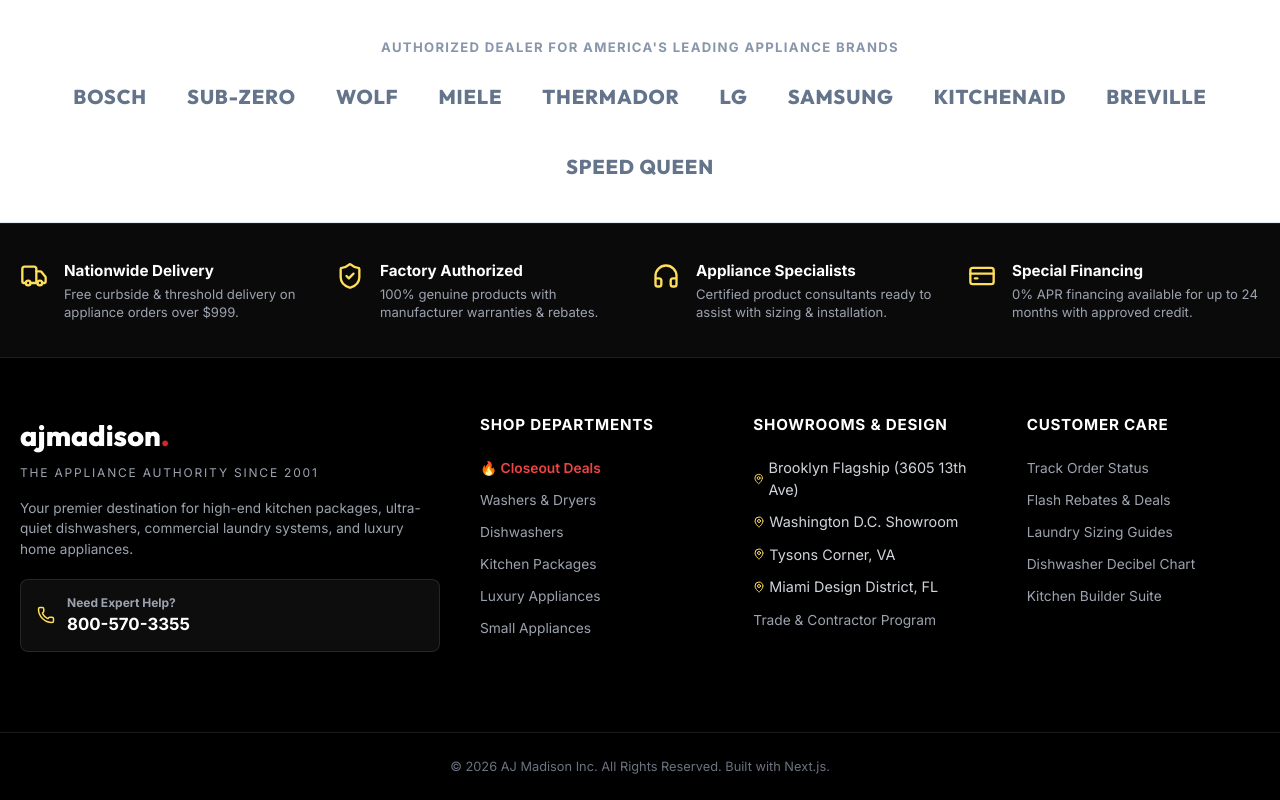
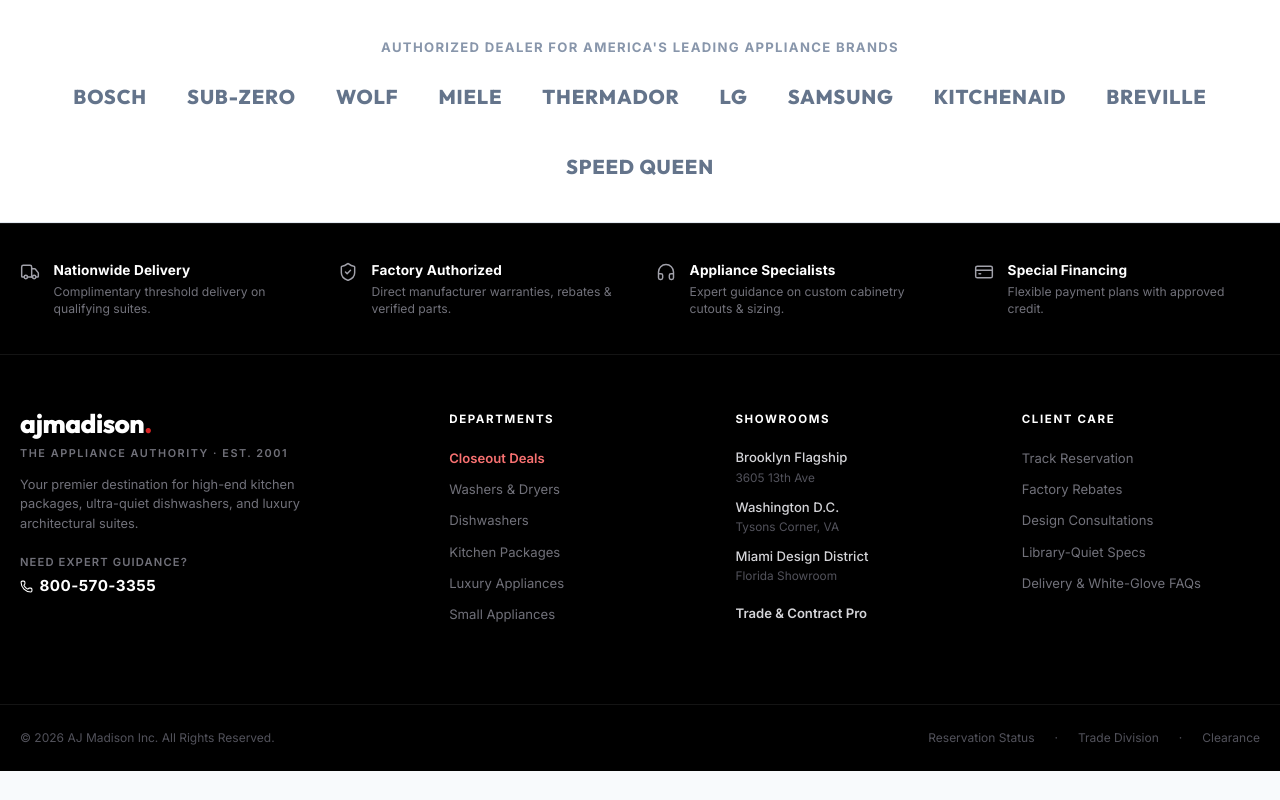
Before and after one commit to muneeb1097m/ajmadison, a Next.js app: page / in a window 1280 px wide. Shown: the part 9016-9816 px from the top of the page. After the commit the page ends 9787 px from the top, so only its background shows below. Built offline with nearby package versions, Linux system fonts and the light colour scheme; no server answers.

Commit message:
refactor(footer): modernize footer with clean, refined minimal luxury styling

```diff
--- a/src/components/Footer.module.css
+++ b/src/components/Footer.module.css
@@ -1,73 +1,95 @@
 .footer {
   background-color: #000000;
-  color: #d1d5db;
-  font-size: 0.9rem;
+  color: #a1a1aa;
+  font-size: 0.85rem;
   margin-top: auto;
-  border-top: 1px solid rgba(255, 255, 255, 0.1);
+  border-top: 1px solid rgba(255, 255, 255, 0.08);
 }
 
-/* Value Props Strip */
+/* =========================================================================
+   1. VALUE PROPS STRIP (MINIMAL & REFINED)
+   ========================================================================= */
 .valuePropsStrip {
-  background-color: #0a0a0a;
+  background-color: #000000;
   border-bottom: 1px solid rgba(255, 255, 255, 0.08);
   padding: 2.25rem 0;
 }
 
 .valuePropsGrid {
   display: grid;
-  grid-template-columns: repeat(auto-fit, minmax(240px, 1fr));
-  gap: 1.5rem;
+  grid-template-columns: repeat(4, 1fr);
+  gap: 2rem;
+}
+
+@media (max-width: 900px) {
+  .valuePropsGrid {
+    grid-template-columns: repeat(2, 1fr);
+    gap: 1.5rem;
+  }
+}
+
+@media (max-width: 500px) {
+  .valuePropsGrid {
+    grid-template-columns: 1fr;
+    gap: 1.25rem;
+  }
 }
 
 .propItem {
   display: flex;
   align-items: flex-start;
-  gap: 1rem;
+  gap: 0.85rem;
 }
 
 .propIcon {
-  color: #ffde59;
+  color: #a1a1aa;
   flex-shrink: 0;
   margin-top: 2px;
 }
 
 .propTitle {
-  font-size: 0.95rem;
+  font-size: 0.85rem;
   font-weight: 700;
   color: #ffffff;
-  margin-bottom: 0.2rem;
+  letter-spacing: 0.01em;
+  margin-bottom: 0.15rem;
 }
 
 .propDesc {
-  font-size: 0.82rem;
-  color: #9ca3af;
-  line-height: 1.35;
+  font-size: 0.76rem;
+  color: #71717a;
+  line-height: 1.45;
 }
 
-/* Main Footer */
+/* =========================================================================
+   2. MAIN FOOTER (MINIMAL LUXURY 4-COLUMN)
+   ========================================================================= */
 .mainFooter {
-  padding: 3.5rem 0 2rem;
+  padding: 3.5rem 0 2.5rem;
 }
 
 .footerGrid {
   display: grid;
-  grid-template-columns: 1.8fr repeat(3, 1fr);
-  gap: 2.5rem;
-  margin-bottom: 3rem;
+  grid-template-columns: 1.6fr 1fr 1fr 1fr;
+  gap: 3rem;
+  margin-bottom: 2.5rem;
 }
 
-@media (max-width: 900px) {
+@media (max-width: 960px) {
   .footerGrid {
     grid-template-columns: 1fr 1fr;
+    gap: 2rem;
   }
 }
 
-@media (max-width: 580px) {
+@media (max-width: 540px) {
   .footerGrid {
     grid-template-columns: 1fr;
+    gap: 2rem;
   }
 }
 
+/* Brand Column */
 .brandCol {
   display: flex;
   flex-direction: column;
@@ -75,10 +97,11 @@
 
 .footerLogo {
   font-family: var(--font-display);
-  font-size: 1.8rem;
+  font-size: 1.65rem;
   font-weight: 800;
   color: #ffffff;
-  margin-bottom: 0.4rem;
+  letter-spacing: -0.02em;
+  line-height: 1;
 }
 
 .footerLogoAccent {
@@ -86,45 +109,60 @@
 }
 
 .brandTagline {
-  font-size: 0.75rem;
+  font-size: 0.68rem;
   text-transform: uppercase;
-  letter-spacing: 0.15em;
-  color: #9ca3af;
-  margin-bottom: 1rem;
+  letter-spacing: 0.14em;
+  color: #71717a;
+  margin: 0.45rem 0 0.85rem;
+  font-weight: 600;
 }
 
 .brandBio {
-  font-size: 0.85rem;
-  color: #9ca3af;
-  line-height: 1.5;
+  font-size: 0.8rem;
+  color: #71717a;
+  line-height: 1.55;
   margin-bottom: 1.25rem;
+  max-width: 340px;
 }
 
-.phoneCard {
-  background: rgba(255, 255, 255, 0.05);
-  border: 1px solid rgba(255, 255, 255, 0.1);
-  padding: 0.85rem 1rem;
-  border-radius: var(--radius-md);
+/* Minimal Clean Contact */
+.minimalContact {
+  display: flex;
+  flex-direction: column;
+  gap: 0.25rem;
+}
+
+.contactLabel {
+  font-size: 0.7rem;
+  text-transform: uppercase;
+  letter-spacing: 0.1em;
+  color: #71717a;
+  font-weight: 600;
+}
+
+.contactPhone {
   display: inline-flex;
   align-items: center;
-  gap: 0.75rem;
+  gap: 0.4rem;
   color: #ffffff;
+  font-size: 0.95rem;
   font-weight: 700;
+  letter-spacing: 0.03em;
+  transition: color var(--transition-fast);
 }
 
-.phoneCard a {
-  color: #ffffff;
-  font-size: 1.05rem;
+.contactPhone:hover {
+  color: #d2ec59;
 }
 
+/* Navigation Columns */
 .footerHeading {
-  font-size: 0.95rem;
+  font-size: 0.72rem;
   font-weight: 700;
   color: #ffffff;
   text-transform: uppercase;
-  letter-spacing: 0.05em;
+  letter-spacing: 0.14em;
   margin-bottom: 1.25rem;
-  position: relative;
 }
 
 .footerLinks {
@@ -135,23 +173,53 @@
 }
 
 .footerLinks a {
-  color: #9ca3af;
-  font-size: 0.86rem;
-  transition: color var(--transition-fast), transform var(--transition-fast);
-  display: inline-block;
+  color: #71717a;
+  font-size: 0.82rem;
+  transition: color var(--transition-fast);
 }
 
 .footerLinks a:hover {
   color: #ffffff;
-  transform: translateX(3px);
 }
 
-/* Bottom Copyright Bar */
+.closeoutLink {
+  color: #f87171 !important;
+  font-weight: 600;
+  display: inline-flex;
+  align-items: center;
+  gap: 0.35rem;
+}
+
+.closeoutLink:hover {
+  color: #ffffff !important;
+}
+
+.showroomItem {
+  color: #71717a;
+  font-size: 0.82rem;
+  display: flex;
+  flex-direction: column;
+  gap: 0.1rem;
+}
+
+.showroomCity {
+  color: #d4d4d8;
+  font-weight: 500;
+}
+
+.showroomAddress {
+  color: #52525b;
+  font-size: 0.74rem;
+}
+
+/* =========================================================================
+   3. BOTTOM COPYRIGHT BAR (MINIMAL)
+   ========================================================================= */
 .bottomBar {
-  border-top: 1px solid rgba(255, 255, 255, 0.1);
+  border-top: 1px solid rgba(255, 255, 255, 0.08);
   padding: 1.5rem 0;
-  font-size: 0.8rem;
-  color: #6b7280;
+  font-size: 0.75rem;
+  color: #52525b;
 }
 
 .bottomInner {
@@ -162,17 +230,17 @@
   gap: 1rem;
 }
 
-.paymentBadges {
+.bottomLinks {
   display: flex;
   align-items: center;
-  gap: 0.75rem;
-  font-size: 0.75rem;
-  color: #9ca3af;
+  gap: 1.25rem;
 }
 
-.paymentPill {
-  background: rgba(255, 255, 255, 0.08);
-  padding: 0.2rem 0.6rem;
-  border-radius: 4px;
-  font-weight: 600;
+.bottomLinks a {
+  color: #52525b;
+  transition: color var(--transition-fast);
 }
+
+.bottomLinks a:hover {
+  color: #a1a1aa;
+}
--- a/src/components/Footer.tsx
+++ b/src/components/Footer.tsx
@@ -1,51 +1,51 @@
 import React from 'react';
 import Link from 'next/link';
-import { Truck, ShieldCheck, Headphones, CreditCard, Phone, MapPin } from 'lucide-react';
+import { Truck, ShieldCheck, Headphones, CreditCard, Phone } from 'lucide-react';
 import styles from './Footer.module.css';
 
 export default function Footer() {
   return (
     <footer className={styles.footer}>
-      {/* 1. Value Props Banner */}
+      {/* 1. Value Props Strip (Minimal & Understated) */}
       <div className={styles.valuePropsStrip}>
         <div className="container">
           <div className={styles.valuePropsGrid}>
             <div className={styles.propItem}>
-              <Truck size={28} className={styles.propIcon} />
+              <Truck size={20} strokeWidth={1.75} className={styles.propIcon} />
               <div>
                 <div className={styles.propTitle}>Nationwide Delivery</div>
                 <div className={styles.propDesc}>
-                  Free curbside & threshold delivery on appliance orders over $999.
+                  Complimentary threshold delivery on qualifying suites.
                 </div>
               </div>
             </div>
 
             <div className={styles.propItem}>
-              <ShieldCheck size={28} className={styles.propIcon} />
+              <ShieldCheck size={20} strokeWidth={1.75} className={styles.propIcon} />
               <div>
                 <div className={styles.propTitle}>Factory Authorized</div>
                 <div className={styles.propDesc}>
-                  100% genuine products with manufacturer warranties & rebates.
+                  Direct manufacturer warranties, rebates & verified parts.
                 </div>
               </div>
             </div>
 
             <div className={styles.propItem}>
-              <Headphones size={28} className={styles.propIcon} />
+              <Headphones size={20} strokeWidth={1.75} className={styles.propIcon} />
               <div>
                 <div className={styles.propTitle}>Appliance Specialists</div>
                 <div className={styles.propDesc}>
-                  Certified product consultants ready to assist with sizing & installation.
+                  Expert guidance on custom cabinetry cutouts & sizing.
                 </div>
               </div>
             </div>
 
             <div className={styles.propItem}>
-              <CreditCard size={28} className={styles.propIcon} />
+              <CreditCard size={20} strokeWidth={1.75} className={styles.propIcon} />
               <div>
                 <div className={styles.propTitle}>Special Financing</div>
                 <div className={styles.propDesc}>
-                  0% APR financing available for up to 24 months with approved credit.
+                  Flexible payment plans with approved credit.
                 </div>
               </div>
             </div>
@@ -53,35 +53,34 @@
         </div>
       </div>
 
-      {/* 2. Main Footer Content */}
+      {/* 2. Main Footer Content (Minimal 4 Columns) */}
       <div className={styles.mainFooter}>
         <div className="container">
           <div className={styles.footerGrid}>
-            {/* Column 1: Brand Info & Call */}
+            {/* Column 1: Brand & Direct Concierge */}
             <div className={styles.brandCol}>
               <div className={styles.footerLogo}>
                 ajmadison<span className={styles.footerLogoAccent}>.</span>
               </div>
-              <div className={styles.brandTagline}>The Appliance Authority Since 2001</div>
+              <div className={styles.brandTagline}>The Appliance Authority · Est. 2001</div>
               <p className={styles.brandBio}>
-                Your premier destination for high-end kitchen packages, ultra-quiet dishwashers, commercial laundry systems, and luxury home appliances.
+                Your premier destination for high-end kitchen packages, ultra-quiet dishwashers, and luxury architectural suites.
               </p>
-              <div className={styles.phoneCard}>
-                <Phone size={18} color="#ffde59" />
-                <div>
-                  <span style={{ fontSize: '0.75rem', display: 'block', color: '#9ca3af' }}>Need Expert Help?</span>
-                  <a href="tel:8005703355">800-570-3355</a>
-                </div>
+              <div className={styles.minimalContact}>
+                <span className={styles.contactLabel}>Need Expert Guidance?</span>
+                <a href="tel:8005703355" className={styles.contactPhone}>
+                  <Phone size={13} strokeWidth={2} /> 800-570-3355
+                </a>
               </div>
             </div>
 
-            {/* Column 2: Exclusive Categories (Only the user-requested ones) */}
+            {/* Column 2: Departments */}
             <div>
-              <h4 className={styles.footerHeading}>Shop Departments</h4>
+              <h4 className={styles.footerHeading}>Departments</h4>
               <ul className={styles.footerLinks}>
                 <li>
-                  <Link href="/closeout-deals" style={{ color: '#ef4444', fontWeight: 600 }}>
-                    🔥 Closeout Deals
+                  <Link href="/closeout-deals" className={styles.closeoutLink}>
+                    Closeout Deals
                   </Link>
                 </li>
                 <li>
@@ -102,54 +101,48 @@
               </ul>
             </div>
 
-            {/* Column 3: Showrooms & Services */}
+            {/* Column 3: Showrooms & Trade */}
             <div>
-              <h4 className={styles.footerHeading}>Showrooms & Design</h4>
+              <h4 className={styles.footerHeading}>Showrooms</h4>
               <ul className={styles.footerLinks}>
-                <li>
-                  <span style={{ display: 'inline-flex', alignItems: 'center', gap: '4px' }}>
-                    <MapPin size={12} color="#ffde59" /> Brooklyn Flagship (3605 13th Ave)
-                  </span>
+                <li className={styles.showroomItem}>
+                  <span className={styles.showroomCity}>Brooklyn Flagship</span>
+                  <span className={styles.showroomAddress}>3605 13th Ave</span>
                 </li>
-                <li>
-                  <span style={{ display: 'inline-flex', alignItems: 'center', gap: '4px' }}>
-                    <MapPin size={12} color="#ffde59" /> Washington D.C. Showroom
-                  </span>
+                <li className={styles.showroomItem}>
+                  <span className={styles.showroomCity}>Washington D.C.</span>
+                  <span className={styles.showroomAddress}>Tysons Corner, VA</span>
                 </li>
-                <li>
-                  <span style={{ display: 'inline-flex', alignItems: 'center', gap: '4px' }}>
-                    <MapPin size={12} color="#ffde59" /> Tysons Corner, VA
-                  </span>
+                <li className={styles.showroomItem}>
+                  <span className={styles.showroomCity}>Miami Design District</span>
+                  <span className={styles.showroomAddress}>Florida Showroom</span>
                 </li>
-                <li>
-                  <span style={{ display: 'inline-flex', alignItems: 'center', gap: '4px' }}>
-                    <MapPin size={12} color="#ffde59" /> Miami Design District, FL
-                  </span>
-                </li>
-                <li>
-                  <Link href="/join-pro">Trade & Contractor Program</Link>
+                <li style={{ marginTop: '0.4rem' }}>
+                  <Link href="/join-pro" style={{ color: '#d4d4d8', fontWeight: 600 }}>
+                    Trade & Contract Pro
+                  </Link>
                 </li>
               </ul>
             </div>
 
-            {/* Column 4: Customer Care */}
+            {/* Column 4: Client Care */}
             <div>
-              <h4 className={styles.footerHeading}>Customer Care</h4>
+              <h4 className={styles.footerHeading}>Client Care</h4>
               <ul className={styles.footerLinks}>
                 <li>
-                  <Link href="/order-status">Track Order Status</Link>
+                  <Link href="/order-status">Track Reservation</Link>
                 </li>
                 <li>
-                  <Link href="/closeout-deals">Flash Rebates & Deals</Link>
+                  <Link href="/kitchen-packages">Factory Rebates</Link>
                 </li>
                 <li>
-                  <Link href="/washers-dryers">Laundry Sizing Guides</Link>
+                  <Link href="/luxury-appliances">Design Consultations</Link>
                 </li>
                 <li>
-                  <Link href="/dishwashers">Dishwasher Decibel Chart</Link>
+                  <Link href="/dishwashers">Library-Quiet Specs</Link>
                 </li>
                 <li>
-                  <Link href="/kitchen-packages">Kitchen Builder Suite</Link>
+                  <a href="tel:8005703355">Delivery & White-Glove FAQs</a>
                 </li>
               </ul>
             </div>
@@ -157,12 +150,19 @@
         </div>
       </div>
 
-      {/* 3. Bottom Bar */}
+      {/* 3. Bottom Minimal Copyright Bar */}
       <div className={styles.bottomBar}>
         <div className="container">
-          <div className={styles.bottomInner} style={{ justifyContent: 'center', textAlign: 'center' }}>
+          <div className={styles.bottomInner}>
             <div>
-              © {new Date().getFullYear()} AJ Madison Inc. All Rights Reserved. Built with Next.js.
+              © {new Date().getFullYear()} AJ Madison Inc. All Rights Reserved.
+            </div>
+            <div className={styles.bottomLinks}>
+              <Link href="/order-status">Reservation Status</Link>
+              <span>·</span>
+              <Link href="/join-pro">Trade Division</Link>
+              <span>·</span>
+              <Link href="/closeout-deals">Clearance</Link>
             </div>
           </div>
         </div>
```
